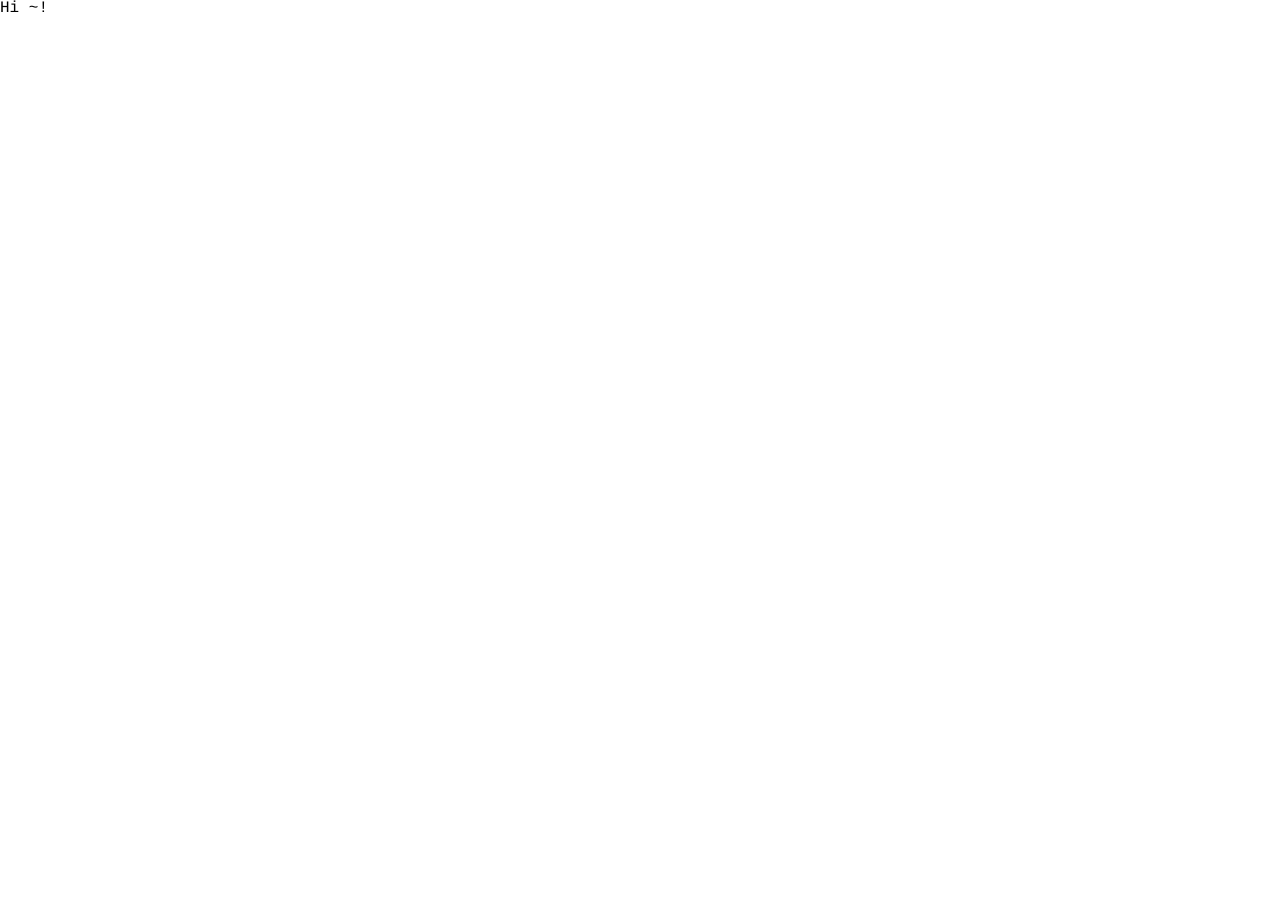
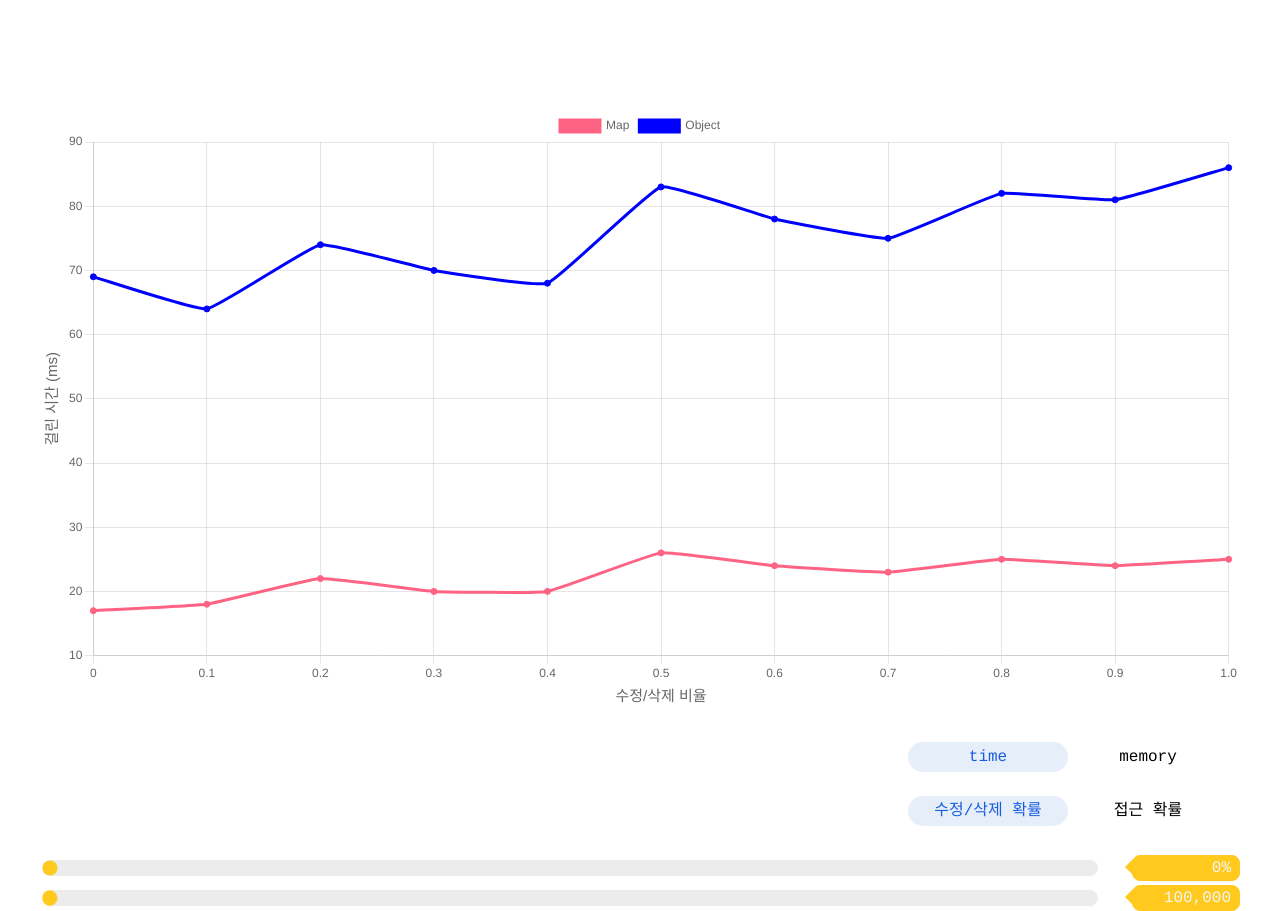
Before and after one commit to mahwin/JavaScript, a React (Vite) app in the folder frontend/: page / in a window 1280 px wide. Before the commit the page ends 800 px from the top, so only its background shows below. Built offline with nearby package versions, Linux system fonts and the light colour scheme.

Commit message:
chore: build 전 코드 정리

```diff
--- a/frontend/src/App.tsx
+++ b/frontend/src/App.tsx
@@ -1,8 +1,11 @@
+import { TwoDChartPage } from "./pages/TwoDChartPage";
+import { PageLayout } from "./component/common/PageLayout";
+
 function App() {
   return (
-    <>
-      <h1>Hi ~!</h1>
-    </>
+    <PageLayout>
+      <TwoDChartPage />
+    </PageLayout>
   );
 }
 
--- a/frontend/src/component/Chart.tsx
+++ /dev/null
@@ -1,4 +0,0 @@
-export function ScatterChart({ config }) {
-  console.log(config);
-  return <>차트야</>;
-}
--- a/frontend/src/component/Slider/index.tsx
+++ b/frontend/src/component/Slider/index.tsx
@@ -27,7 +27,8 @@ export function Slider({
   useEffect(() => {
     if (!inputRef.current) return;
 
-    const percent = Math.floor((Number(value) / maxRange) * 100) - 0.2;
+    const percent = Math.floor((Number(value) / maxRange) * 100);
+
     inputRef.current.style.background = `linear-gradient(to right, #FFE283 0%, #FFE283 ${percent}%, rgb(236, 236, 236) ${percent}%, rgb(236, 236, 236) 100%)`;
   }, [value]);
 
--- a/frontend/src/index.css
+++ b/frontend/src/index.css
@@ -132,3 +132,7 @@ input {
   -moz-appearance: none;
   appearance: none;
 }
+
+input[type="radio"] {
+  display: none;
+}
```
